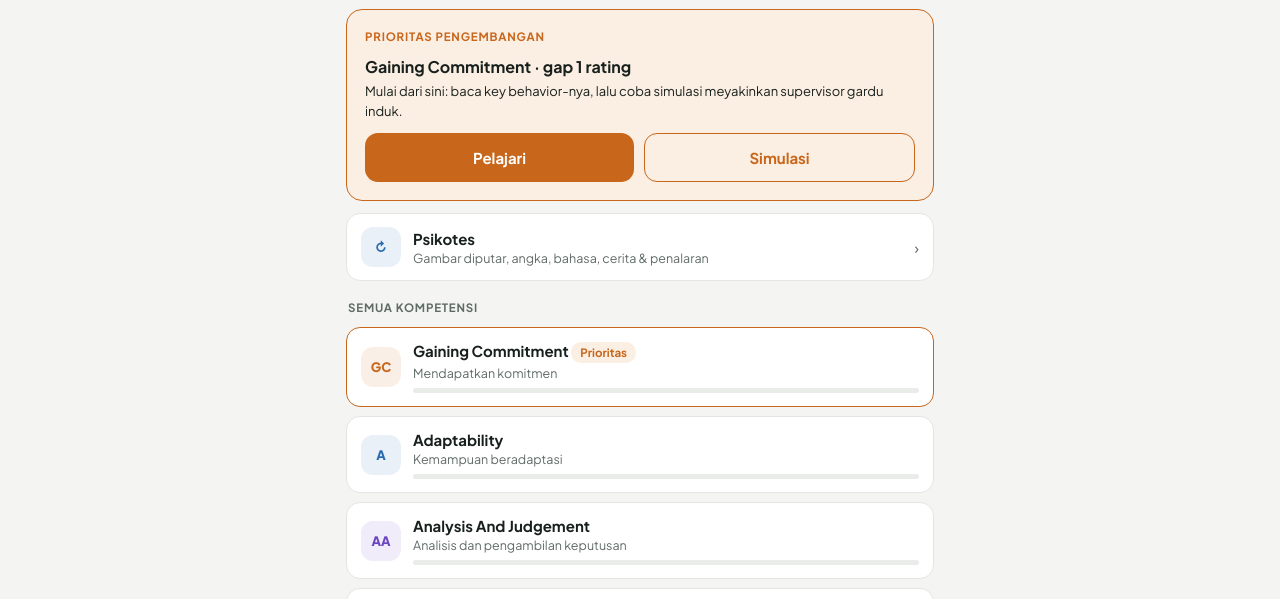
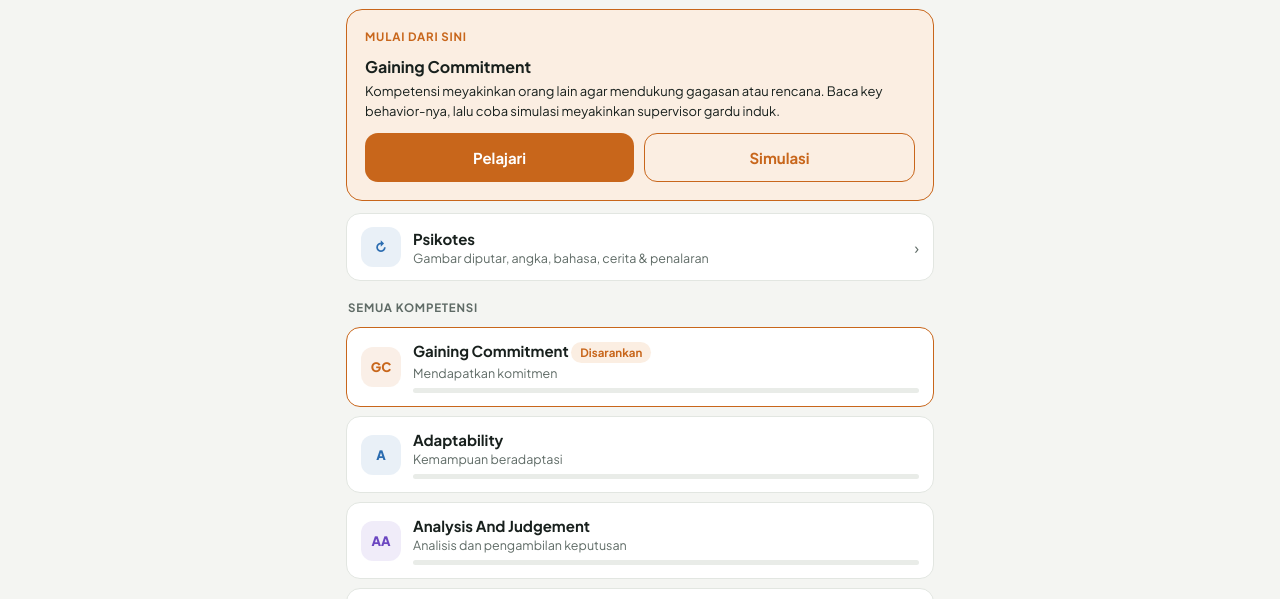
Before and after one commit to ariblackheart-cyber/latihan-asesmen, a plain HTML site: page soft-competency/index.html in a window 1280 px wide. Shown: the part 127-726 px from the top of the page. Drawn offline with Linux system fonts and the light colour scheme.

Commit message:
Ganti teks prioritas pribadi menjadi teks umum
Co-Authored-By: Claude Opus 5.5 <noreply@anthropic.com>
Claude-Session: https://claude.ai/code/session_017Q79AKwABzRZrCn7U2mwhX

```diff
--- a/soft-competency/index.html
+++ b/soft-competency/index.html
@@ -535,16 +535,16 @@ function compProgress(c){
 function homeView(){
   return `<div class="card hero"><h2>Latihan Soft Competency</h2><p>Latihan mandiri untuk asesmen kompetensi: pahami key behavior, kerjakan studi kasus, latih jawaban STAR, dan simulasi role play dengan AI.</p></div>
   <div class="card" style="border-color:var(--warm);background:var(--warm-soft)">
-    <p class="label" style="color:var(--warm)">Prioritas pengembangan</p>
-    <h3>Gaining Commitment · gap 1 rating</h3>
-    <p class="small" style="margin:4px 0 12px">Mulai dari sini: baca key behavior-nya, lalu coba simulasi meyakinkan supervisor gardu induk.</p>
+    <p class="label" style="color:var(--warm)">Mulai dari sini</p>
+    <h3>Gaining Commitment</h3>
+    <p class="small" style="margin:4px 0 12px">Kompetensi meyakinkan orang lain agar mendukung gagasan atau rencana. Baca key behavior-nya, lalu coba simulasi meyakinkan supervisor gardu induk.</p>
     <div class="row"><button class="btn warm" onclick="go('materi-gc')">Pelajari</button><button class="btn ghost" style="border-color:var(--warm);color:var(--warm)" onclick="go('sim-0')">Simulasi</button></div>
   </div>
   <button class="comp" onclick="go('tes')"><span class="ic" style="background:#2b6cb01a;color:#2b6cb0">↻</span><span class="tx"><div class="nm">Psikotes</div><div class="sb">Gambar diputar, angka, bahasa, cerita &amp; penalaran</div></span><span class="muted">›</span></button>
   <p class="label" style="margin:18px 2px 10px">Semua kompetensi</p>
   ${COMP.map(c=>{const p=compProgress(c);return `<button class="comp ${c.focus?"focus":""}" onclick="go('materi-${c.id}')">
     <span class="ic" style="background:${c.color}1a;color:${c.color}">${ini(c.name)}</span>
-    <span class="tx"><div class="nm">${c.name} ${c.focus?'<span class="pill warm">Prioritas</span>':""}</div>
+    <span class="tx"><div class="nm">${c.name} ${c.focus?'<span class="pill warm">Disarankan</span>':""}</div>
     <div class="sb">${c.idn}${P.sjt[c.id]!=null?` · studi kasus ${P.sjt[c.id]}%`:""}</div>
     <div class="mbar"><i style="width:${p}%;background:${c.color}"></i></div></span></button>`;}).join("")}
   <div class="card" style="margin-top:14px"><p class="label">Cara menjawab saat asesmen</p>
@@ -558,7 +558,7 @@ function homeView(){
 }
 function pickComp(title,tab,desc){
   return topbar(title)+`<p class="small muted" style="margin:-4px 2px 14px">${desc}</p>`+
-   COMP.map(c=>`<button class="comp ${c.focus?"focus":""}" onclick="go('${tab}-${c.id}')"><span class="ic" style="background:${c.color}1a;color:${c.color}">${ini(c.name)}</span><span class="tx"><div class="nm">${c.name} ${c.focus?'<span class="pill warm">Prioritas</span>':""}</div><div class="sb">${c.idn}</div></span><span class="muted">›</span></button>`).join("");
+   COMP.map(c=>`<button class="comp ${c.focus?"focus":""}" onclick="go('${tab}-${c.id}')"><span class="ic" style="background:${c.color}1a;color:${c.color}">${ini(c.name)}</span><span class="tx"><div class="nm">${c.name} ${c.focus?'<span class="pill warm">Disarankan</span>':""}</div><div class="sb">${c.idn}</div></span><span class="muted">›</span></button>`).join("");
 }
 
 // ===================== MATERI =====================
@@ -581,7 +581,7 @@ function kasusMenu(){
   <button class="btn ghost" style="margin-bottom:16px" onclick="go('kasus-kb-all')">Kuis key behavior campuran (12 soal)</button>
   <p class="small muted" style="margin:0 2px 12px">Soal yang belum dikerjakan selalu didahulukan. Kalau soal di suatu kompetensi habis, AI otomatis membuat soal baru${sampleChecked&&!sample?" (saat halaman dibuka di claude.ai)":""}.</p>
   <p class="label" style="margin:6px 2px 10px">Per kompetensi</p>
-  ${COMP.map(c=>`<div class="card" style="padding:14px"><div style="display:flex;justify-content:space-between;align-items:center;gap:8px;margin-bottom:4px"><b>${c.name}</b>${c.focus?'<span class="pill warm">Prioritas</span>':""}</div>
+  ${COMP.map(c=>`<div class="card" style="padding:14px"><div style="display:flex;justify-content:space-between;align-items:center;gap:8px;margin-bottom:4px"><b>${c.name}</b>${c.focus?'<span class="pill warm">Disarankan</span>':""}</div>
    <div class="small muted" style="margin-bottom:10px">${sjtPool(c).length} soal studi kasus · belum dikerjakan: pilih satu ${unseenOf("sjt",c)}, urutkan ${unseenOf("rank",c)}, kuis KB ${unseenOf("kb",c)}</div>
    <div class="row"><button class="btn ghost" style="padding:10px;font-size:13.5px" onclick="go('kasus-sjt-${c.id}')">Pilih satu${P.sjt[c.id]!=null?` · ${P.sjt[c.id]}%`:""}</button><button class="btn ghost" style="padding:10px;font-size:13.5px" onclick="go('kasus-rank-${c.id}')">Urutkan${P.rank[c.id]!=null?` · ${P.rank[c.id]}%`:""}</button><button class="btn ghost" style="padding:10px;font-size:13.5px" onclick="go('kasus-kb-${c.id}')">Kuis KB${P.kb[c.id]!=null?` · ${P.kb[c.id]}%`:""}</button></div></div>`).join("")}`;
 }
```
